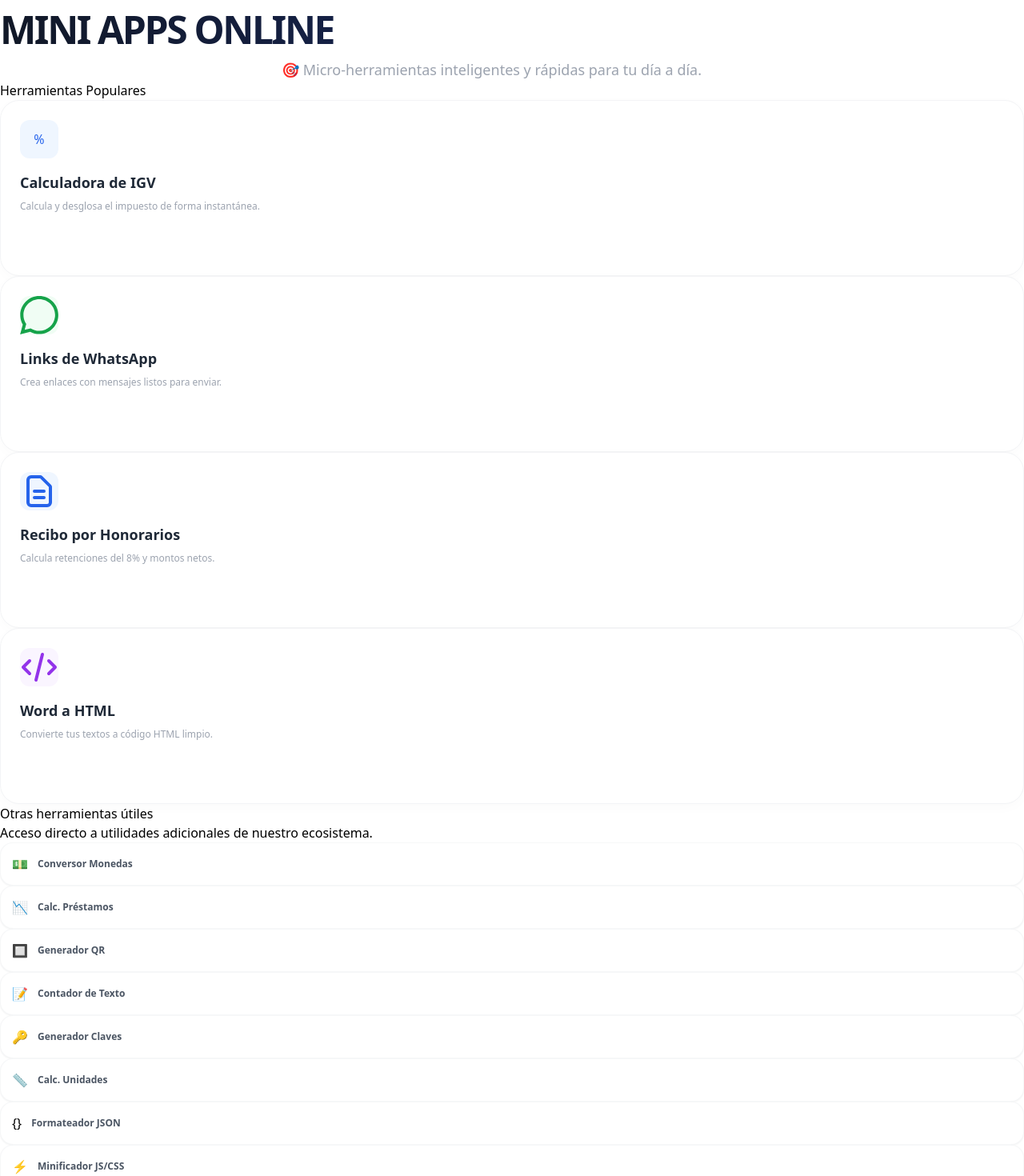
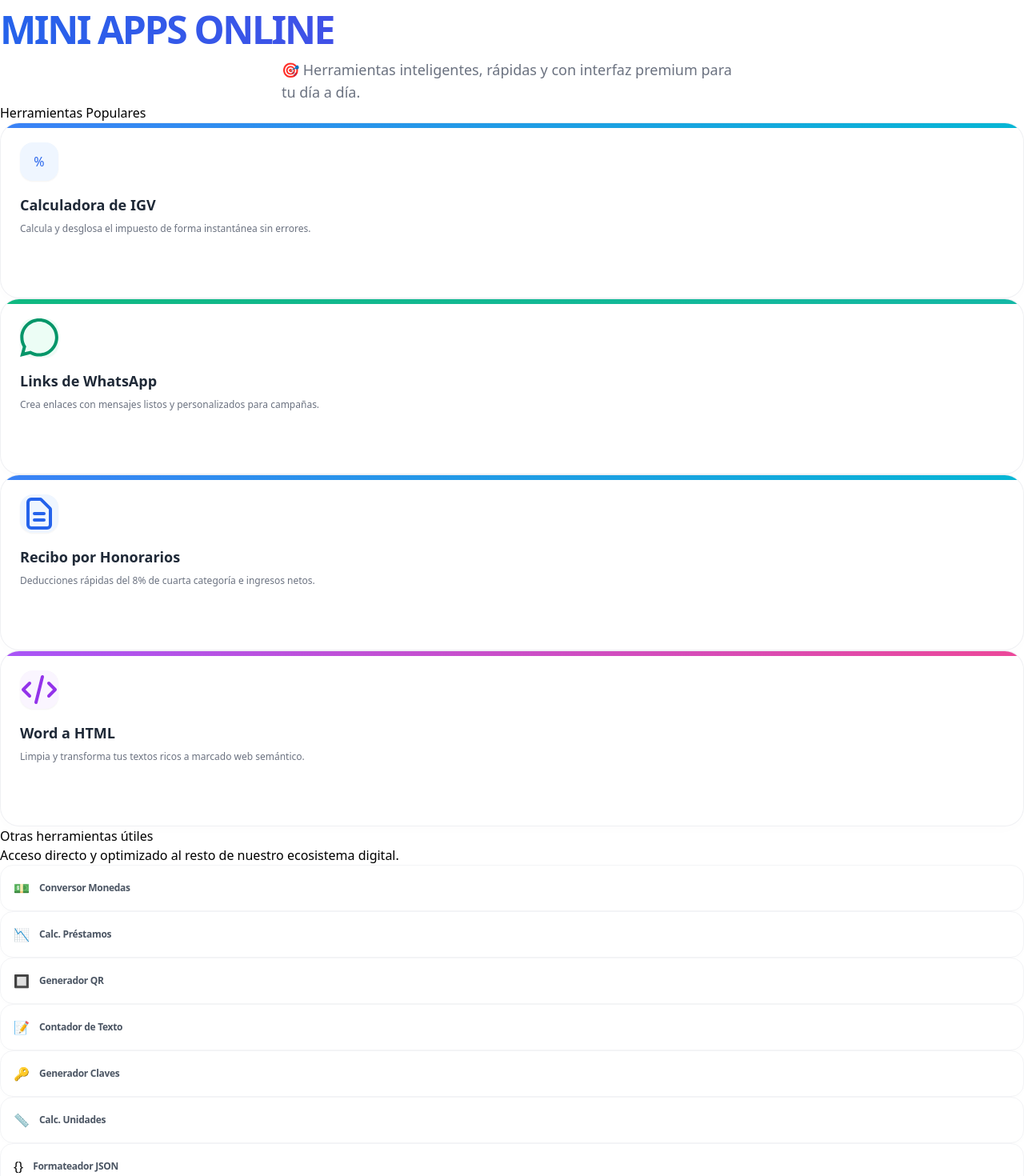
Before and after one commit to JORDYROJAS93/mini-apps-online, an Angular app: page / in a window 1280 px wide. Shown: the part 620-2090 px from the top of the page at 80% size. Built offline with nearby package versions, Linux system fonts and the light colour scheme.

Commit message:
Cambios en la pantala de inicio

```diff
--- a/src/app/pages/home/home.css
+++ b/src/app/pages/home/home.css
@@ -1,59 +1,89 @@
-/* --- ENCABEZADO Y MAQUETACIÓN --- */
+/* --- FONDO GENERAL DE LA PÁGINA (Efecto de luces suaves) --- */
 .hero-title {
-  @apply text-4xl md:text-5xl font-black text-gray-900 mb-3 tracking-tighter bg-clip-text text-transparent bg-gradient-to-r from-gray-900 via-blue-950 to-indigo-950;
+  @apply text-4xl md:text-5xl font-black text-gray-900 mb-3 tracking-tighter bg-clip-text text-transparent bg-gradient-to-r from-blue-600 via-indigo-600 to-purple-600;
 }
 
 .hero-subtitle {
-  @apply text-base md:text-lg text-gray-400 max-w-xl mx-auto font-normal;
+  @apply text-base md:text-lg text-gray-500 max-w-xl mx-auto font-medium;
 }
 
-/* --- TARJETAS PREMIUM DE DESTACADOS --- */
+/* --- TARJETAS POPULARES: BASE --- */
 .app-card {
-  @apply bg-white p-6 rounded-3xl shadow-[0_4px_20px_-4px_rgba(0,0,0,0.03)] border border-gray-100 hover:shadow-[0_15px_30px_-10px_rgba(59,130,246,0.12)] hover:border-blue-200/60 hover:-translate-y-1.5 transition-all duration-300 relative overflow-hidden flex flex-col justify-between min-h-[220px];
+  @apply cursor-pointer bg-white/80 backdrop-blur-md p-6 rounded-3xl border border-gray-200/60 shadow-[0_4px_20px_-4px_rgba(0,0,0,0.02)] transition-all duration-300 relative overflow-hidden flex flex-col justify-between min-h-[220px];
 }
 
-.app-card::before {
+/* --- VARIACIONES DE COLOR EXCLUSIVAS POR TARJETA (HOVER GLOW) --- */
+
+/* Tarjetas Azules (Finanzas) */
+.card-blue-glow {
+  @apply hover:border-blue-400/70 hover:shadow-[0_20px_30px_-10px_rgba(59,130,246,0.25)] hover:-translate-y-1.5;
+}
+.card-blue-glow::before {
   content: '';
-  @apply absolute top-0 left-0 w-full h-1 bg-gradient-to-r from-blue-500 to-indigo-500 opacity-0 group-hover:opacity-100 transition-opacity duration-300;
+  @apply absolute top-0 left-0 w-full h-1.5 bg-gradient-to-r from-blue-500 to-cyan-500;
 }
 
-/* --- ICONOS --- */
-.icon-box {
-  @apply w-12 h-12 rounded-xl flex items-center justify-center mb-4 transition-all duration-300 transform group-hover:scale-105;
+/* Tarjetas Verdes (Marketing / WhatsApp) */
+.card-green-glow {
+  @apply hover:border-emerald-400/70 hover:shadow-[0_20px_30px_-10px_rgba(16,185,129,0.25)] hover:-translate-y-1.5;
+}
+.card-green-glow::before {
+  content: '';
+  @apply absolute top-0 left-0 w-full h-1.5 bg-gradient-to-r from-emerald-500 to-teal-500;
 }
 
-.icon-blue { @apply bg-blue-50 text-blue-600 group-hover:bg-blue-600 group-hover:text-white; }
-.icon-green { @apply bg-green-50 text-green-600 group-hover:bg-green-600 group-hover:text-white; }
-.icon-purple { @apply bg-purple-50 text-purple-600 group-hover:bg-purple-600 group-hover:text-white; }
-
-/* --- TEXTOS --- */
-.card-heading {
-  @apply text-lg font-bold text-gray-800 mb-1.5 group-hover:text-blue-600 transition-colors duration-200;
+/* Tarjetas Púrpuras (Utilidades / Word) */
+.card-purple-glow {
+  @apply hover:border-purple-400/70 hover:shadow-[0_20px_30px_-10px_rgba(139,92,246,0.25)] hover:-translate-y-1.5;
+}
+.card-purple-glow::before {
+  content: '';
+  @apply absolute top-0 left-0 w-full h-1.5 bg-gradient-to-r from-purple-500 to-pink-500;
 }
 
+/* --- COMPONENTES INTERNOS DE LAS TARJETAS --- */
+.icon-box {
+  @apply w-12 h-12 rounded-2xl flex items-center justify-center mb-4 transition-all duration-300 transform group-hover:scale-110 shadow-sm;
+}
+
+.icon-blue { @apply bg-blue-50 text-blue-600 group-hover:bg-blue-600 group-hover:text-white group-hover:shadow-lg group-hover:shadow-blue-200; }
+.icon-green { @apply bg-emerald-50 text-emerald-600 group-hover:bg-emerald-600 group-hover:text-white group-hover:shadow-lg group-hover:shadow-emerald-200; }
+.icon-purple { @apply bg-purple-50 text-purple-600 group-hover:bg-purple-600 group-hover:text-white group-hover:shadow-lg group-hover:shadow-purple-200; }
+
+.card-heading {
+  @apply text-lg font-bold text-gray-800 mb-1.5 transition-colors duration-200;
+}
+/* Al hacer hover el título se tiñe de su color correspondiente */
+.card-blue-glow:hover .card-heading { @apply text-blue-600; }
+.card-green-glow:hover .card-heading { @apply text-emerald-600; }
+.card-purple-glow:hover .card-heading { @apply text-purple-600; }
+
 .card-desc {
-  @apply text-gray-400 text-xs leading-relaxed mb-4;
+  @apply text-gray-500 text-xs leading-relaxed mb-4;
 }
 
 .arrow-action {
-  @apply text-xs font-bold text-blue-600 opacity-0 group-hover:opacity-100 transform translate-x-[-5px] group-hover:translate-x-0 transition-all duration-300;
+  @apply text-xs font-bold opacity-0 group-hover:opacity-100 transform translate-x-[-5px] group-hover:translate-x-0 transition-all duration-300;
+}
+.card-blue-glow .arrow-action { @apply text-blue-600; }
+.card-green-glow .arrow-action { @apply text-emerald-600; }
+.card-purple-glow .arrow-action { @apply text-purple-600; }
+
+
+/* --- ENLACES RÁPIDOS INFERIORES CON DEGRADADOS LEVES --- */
+.quick-link {
+  @apply cursor-pointer flex items-center space-x-3 bg-white p-4 rounded-2xl border border-gray-100 shadow-[0_2px_8px_-2px_rgba(0,0,0,0.02)] transition-all duration-200 text-left;
 }
 
-/* --- NUEVOS ENLACES RÁPIDOS COMPACTOS (Evitan la redundancia masiva) --- */
-.quick-link {
-  @apply flex items-center space-x-3 bg-white p-3.5 rounded-2xl border border-gray-100/70 shadow-sm hover:shadow-md hover:border-blue-100 hover:-translate-y-0.5 transition-all duration-200 text-left;
-}
+/* Hovers independientes con sutiles toques de color de fondo para la grilla de abajo */
+.ql-blue { @apply hover:border-blue-200 hover:bg-blue-50/40 hover:shadow-md hover:-translate-y-0.5; }
+.ql-green { @apply hover:border-emerald-200 hover:bg-emerald-50/40 hover:shadow-md hover:-translate-y-0.5; }
+.ql-purple { @apply hover:border-purple-200 hover:bg-purple-50/40 hover:shadow-md hover:-translate-y-0.5; }
+.ql-orange { @apply hover:border-orange-200 hover:bg-orange-50/40 hover:shadow-md hover:-translate-y-0.5; }
 
 .quick-link-text {
-  @apply text-xs font-semibold text-gray-600 hover:text-gray-900 truncate;
+  @apply text-xs font-bold text-gray-600 tracking-tight;
 }
-
-/* Modifica solo estas dos clases en tu home.css para añadir la manito del mouse: */
-
-.app-card {
-  @apply cursor-pointer bg-white p-6 rounded-3xl shadow-[0_4px_20px_-4px_rgba(0,0,0,0.03)] border border-gray-100 hover:shadow-[0_15px_30px_-10px_rgba(59,130,246,0.12)] hover:border-blue-200/60 hover:-translate-y-1.5 transition-all duration-300 relative overflow-hidden flex flex-col justify-between min-h-[220px];
+.quick-link:hover .quick-link-text {
+  @apply text-gray-900;
 }
-
-.quick-link {
-  @apply cursor-pointer flex items-center space-x-3 bg-white p-3.5 rounded-2xl border border-gray-100/70 shadow-sm hover:shadow-md hover:border-blue-100 hover:-translate-y-0.5 transition-all duration-200 text-left;
-}
--- a/src/app/pages/home/home.html
+++ b/src/app/pages/home/home.html
@@ -1,114 +1,115 @@
-<div class="max-w-7xl mx-auto px-4 py-12 md:py-16 font-sans">
+<div class="min-h-screen bg-gradient-to-b from-gray-50 via-white to-blue-50/30 py-12 md:py-16 font-sans">
+  <div class="max-w-7xl mx-auto px-4">
 
     <div class="text-center mb-16">
       <h1 class="hero-title">
-      MINI APPS <span class="bg-clip-text text-transparent bg-gradient-to-r from-blue-600 to-indigo-600">ONLINE</span>
+        MINI APPS <span class="relative inline-block">ONLINE</span>
       </h1>
-    <p class="hero-subtitle">🎯 Micro-herramientas inteligentes y rápidas para tu día a día.</p>
+      <p class="hero-subtitle">🎯 Herramientas inteligentes, rápidas y con interfaz premium para tu día a día.</p>
     </div>
 
     <section class="mb-16">
       <div class="flex items-center space-x-2 mb-8">
-      <span class="w-2 h-6 bg-blue-600 rounded-full"></span>
-      <h2 class="text-xl font-bold text-gray-800 tracking-tight">Herramientas Populares</h2>
+        <span class="w-2 h-6 bg-gradient-to-b from-blue-500 to-indigo-600 rounded-full"></span>
+        <h2 class="text-xl font-black text-gray-800 tracking-tight">Herramientas Populares</h2>
       </div>
 
       <div class="grid grid-cols-1 sm:grid-cols-2 lg:grid-cols-4 gap-6">
 
-      <a [routerLink]="['/igv']" class="group app-card">
+        <a [routerLink]="['/igv']" class="group app-card card-blue-glow">
           <div>
             <div class="icon-box icon-blue"><span class="text-xl font-black">%</span></div>
             <h3 class="card-heading">Calculadora de IGV</h3>
-          <p class="card-desc">Calcula y desglosa el impuesto de forma instantánea.</p>
+            <p class="card-desc">Calcula y desglosa el impuesto de forma instantánea sin errores.</p>
           </div>
-        <div class="arrow-action">Abrir <span class="ml-1">→</span></div>
+          <div class="arrow-action">Abrir herramienta <span class="ml-1">→</span></div>
         </a>
 
-      <a [routerLink]="['/whatsapp-link']" class="group app-card">
+        <a [routerLink]="['/whatsapp-link']" class="group app-card card-green-glow">
           <div>
             <div class="icon-box icon-green">
               <svg class="w-6 h-6" fill="currentColor" viewBox="0 0 24 24"><path d="M.057 24l1.687-6.163c-1.041-1.804-1.588-3.849-1.587-5.946.003-6.556 5.338-11.891 11.893-11.891 3.181.001 6.167 1.24 8.413 3.488 2.245 2.248 3.481 5.236 3.48 8.414-.003 6.557-5.338 11.892-11.893 11.892-1.99-.001-3.951-.5-5.688-1.448l-6.305 1.654zm6.597-3.807c1.676.995 3.276 1.591 5.392 1.592 5.448 0 9.886-4.438 9.889-9.886.002-5.462-4.415-9.89-9.881-9.892-5.452 0-9.887 4.434-9.889 9.884-.001 2.225.651 3.891 1.746 5.634l-.999 3.648 3.742-.981z"/></svg>
             </div>
             <h3 class="card-heading">Links de WhatsApp</h3>
-          <p class="card-desc">Crea enlaces con mensajes listos para enviar.</p>
+            <p class="card-desc">Crea enlaces con mensajes listos y personalizados para campañas.</p>
           </div>
-        <div class="arrow-action">Abrir <span class="ml-1">→</span></div>
+          <div class="arrow-action">Abrir herramienta <span class="ml-1">→</span></div>
         </a>
 
-      <a [routerLink]="['/honorarios']" class="group app-card">
+        <a [routerLink]="['/honorarios']" class="group app-card card-blue-glow">
           <div>
             <div class="icon-box icon-blue">
               <svg class="w-6 h-6" fill="none" stroke="currentColor" stroke-width="2" viewBox="0 0 24 24"><path stroke-linecap="round" stroke-linejoin="round" d="M9 12h6m-6 4h6m2 5H7a2 2 0 01-2-2V5a2 2 0 012-2h5.586a1 1 0 01.707.293l5.414 5.414a1 1 0 01.293.707V19a2 2 0 01-2 2z"/></svg>
             </div>
             <h3 class="card-heading">Recibo por Honorarios</h3>
-          <p class="card-desc">Calcula retenciones del 8% y montos netos.</p>
+            <p class="card-desc">Deducciones rápidas del 8% de cuarta categoría e ingresos netos.</p>
           </div>
-        <div class="arrow-action">Abrir <span class="ml-1">→</span></div>
+          <div class="arrow-action">Abrir herramienta <span class="ml-1">→</span></div>
         </a>
 
-      <a [routerLink]="['/word-a-html']" class="group app-card">
+        <a [routerLink]="['/word-a-html']" class="group app-card card-purple-glow">
           <div>
             <div class="icon-box icon-purple">
               <svg class="w-6 h-6" fill="none" stroke="currentColor" stroke-width="2" viewBox="0 0 24 24"><path stroke-linecap="round" stroke-linejoin="round" d="M10 20l4-16m4 4l4 4-4 4M6 16l-4-4 4-4"/></svg>
             </div>
             <h3 class="card-heading">Word a HTML</h3>
-          <p class="card-desc">Convierte tus textos a código HTML limpio.</p>
+            <p class="card-desc">Limpia y transforma tus textos ricos a marcado web semántico.</p>
           </div>
-        <div class="arrow-action">Abrir <span class="ml-1">→</span></div>
+          <div class="arrow-action">Abrir herramienta <span class="ml-1">→</span></div>
         </a>
 
       </div>
     </section>
 
-  <section class="bg-gray-50/60 border border-gray-100 rounded-3xl p-6 md:p-8">
+    <section class="bg-white/40 backdrop-blur-md border border-gray-200/50 rounded-3xl p-6 md:p-8 shadow-sm">
       <div class="mb-6">
-      <h2 class="text-lg font-bold text-gray-800">Otras herramientas útiles</h2>
-      <p class="text-xs text-gray-400">Acceso directo a utilidades adicionales de nuestro ecosistema.</p>
+        <h2 class="text-lg font-extrabold text-gray-800">Otras herramientas útiles</h2>
+        <p class="text-xs text-gray-400">Acceso directo y optimizado al resto de nuestro ecosistema digital.</p>
       </div>
 
       <div class="grid grid-cols-2 sm:grid-cols-3 md:grid-cols-4 gap-4">
 
-      <a [routerLink]="['/conversor-monedas']" class="quick-link">
+        <a [routerLink]="['/conversor-monedas']" class="quick-link ql-blue">
           <span class="text-lg">💵</span>
           <span class="quick-link-text">Conversor Monedas</span>
         </a>
 
-      <a [routerLink]="['/loan-calculator']" class="quick-link">
+        <a [routerLink]="['/loan-calculator']" class="quick-link ql-blue">
           <span class="text-lg">📉</span>
           <span class="quick-link-text">Calc. Préstamos</span>
         </a>
 
-      <a [routerLink]="['/qr-generator']" class="quick-link">
+        <a [routerLink]="['/qr-generator']" class="quick-link ql-green">
           <span class="text-lg">🔲</span>
           <span class="quick-link-text">Generador QR</span>
         </a>
 
-      <a [routerLink]="['/counter-text']" class="quick-link">
+        <a [routerLink]="['/counter-text']" class="quick-link ql-purple">
           <span class="text-lg">📝</span>
           <span class="quick-link-text">Contador de Texto</span>
         </a>
 
-      <a [routerLink]="['/password-gen']" class="quick-link">
+        <a [routerLink]="['/password-gen']" class="quick-link ql-purple">
           <span class="text-lg">🔑</span>
           <span class="quick-link-text">Generador Claves</span>
         </a>
 
-      <a [routerLink]="['/conversor-unidades']" class="quick-link">
+        <a [routerLink]="['/conversor-unidades']" class="quick-link ql-purple">
           <span class="text-lg">📏</span>
           <span class="quick-link-text">Calc. Unidades</span>
         </a>
 
-      <a [routerLink]="['/json-formatter']" class="quick-link">
+        <a [routerLink]="['/json-formatter']" class="quick-link ql-orange">
           <span class="text-base font-mono font-bold text-orange-500">&#123;&#125;</span>
           <span class="quick-link-text">Formateador JSON</span>
         </a>
 
-      <a [routerLink]="['/code-minimizer']" class="quick-link">
+        <a [routerLink]="['/code-minimizer']" class="quick-link ql-orange">
           <span class="text-lg">⚡</span>
           <span class="quick-link-text">Minificador JS/CSS</span>
         </a>
 
-      <a [routerLink]="['/color-extractor']" class="quick-link">
+        <a [routerLink]="['/color-extractor']" class="quick-link ql-orange">
           <span class="text-lg">🎨</span>
           <span class="quick-link-text">Paleta de Colores</span>
         </a>
@@ -117,3 +118,4 @@
     </section>
 
   </div>
+</div>
```
Lines whose indentation alone changed are shown as unchanged.
